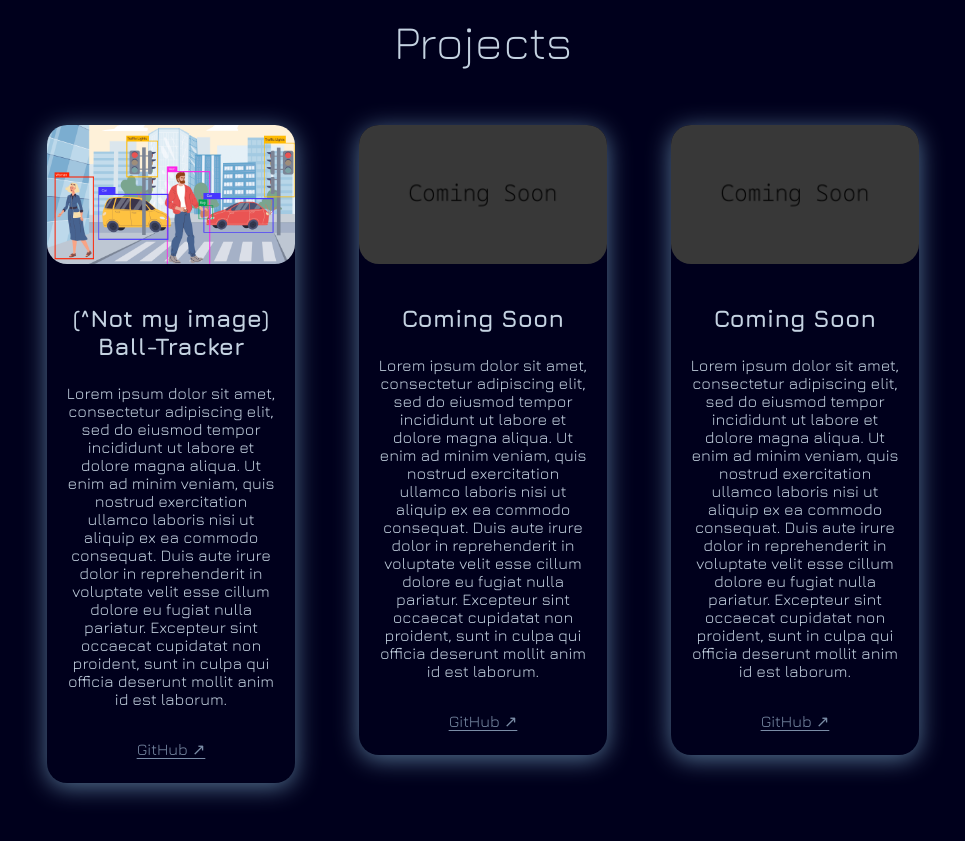
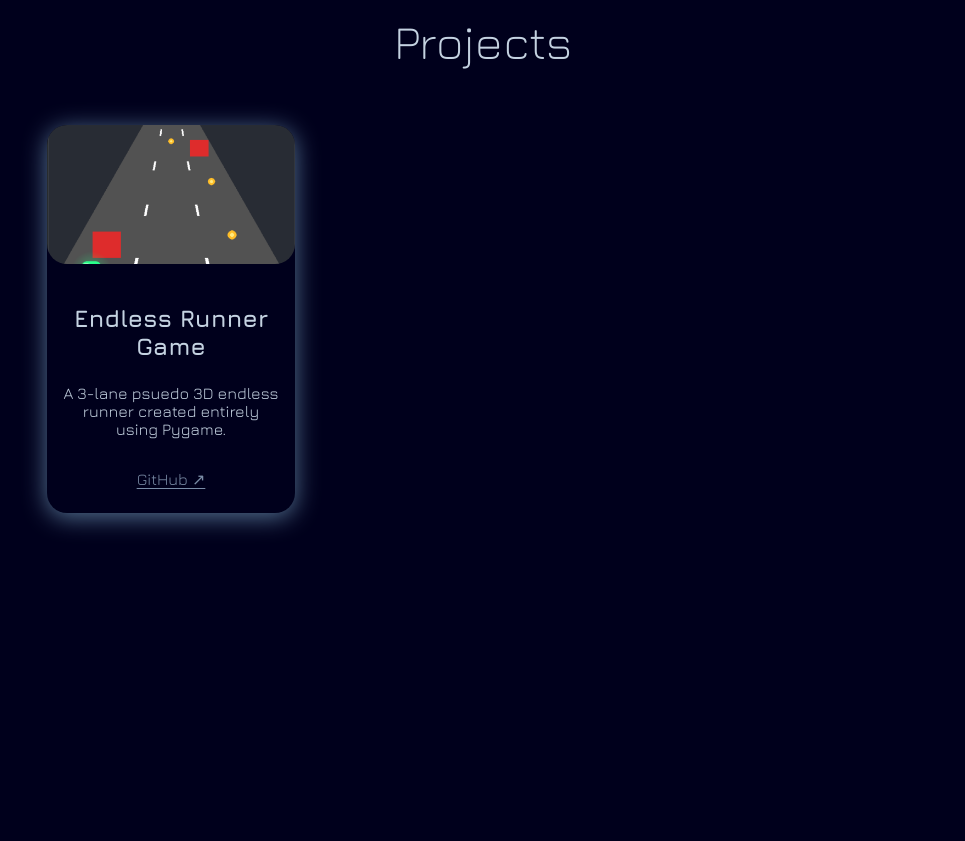
Before and after one commit to MaryamShaikh320/personal-website, a plain HTML site: page index.html in a window 1280 px wide. Shown: the part 1840-2681 px from the top of the page, without its empty margins (157-1122 px from the left). After the commit the page ends 2485 px from the top, so only its background shows below. Drawn offline with nearby package versions, Linux system fonts and the light colour scheme.

Commit message:
addressed requested changes

```diff
--- a/index.html
+++ b/index.html
@@ -76,20 +76,16 @@
             <h2 class="platform">Projects</h2>
             <div class="projects-grid">
                 <div class="project-card">
-                    <img src="assests/object-detection.png" alt="object detection. (Not my image. Source: devpost)">
+                    <img src="assests/game.png">
                     <div class="card-body">
-                        <h3 class="platform">(^Not my image) Ball-Tracker</h3>
-                        <p>Lorem ipsum dolor sit amet, consectetur adipiscing elit, sed do eiusmod tempor incididunt ut
-                            labore et dolore magna aliqua. Ut enim ad minim veniam, quis nostrud exercitation ullamco
-                            laboris nisi ut aliquip ex ea commodo consequat. Duis aute irure dolor in reprehenderit in
-                            voluptate velit esse cillum dolore eu fugiat nulla pariatur. Excepteur sint occaecat
-                            cupidatat non proident, sunt in culpa qui officia deserunt mollit anim id est laborum.</p>
+                        <h3 class="platform">Endless Runner Game</h3>
+                        <p>A 3-lane psuedo 3D endless runner created entirely using Pygame.</p>
                     </div>
                     <div class="card-footer">
-                        <a href="https://github.com/MaryamShaikh320/BallTracking-MiniProject" target="_blank" rel="noopener noreferrer">GitHub ↗</a>
+                        <a href="https://github.com/MaryamShaikh320/endless-runner" target="_blank" rel="noopener noreferrer">GitHub ↗</a>
                     </div>
                 </div>
-                <div class="project-card">
+                <!-- <div class="project-card">
                     <img src="assests/coming-soon.png">
                     <div class="card-body">
                         <h3 class="platform">Coming Soon</h3>
@@ -116,7 +112,7 @@
                     <div class="card-footer">
                         <a href="https://github.com/MaryamShaikh320/BallTracking-MiniProject" target="_blank" rel="noopener noreferrer">GitHub ↗</a>
                     </div>
-                </div>
+                </div> -->
             </div>
             <!-- <span>← Scroll →</span> -->
             </section>
```
Also changed, not shown: assests/game.png (added).
